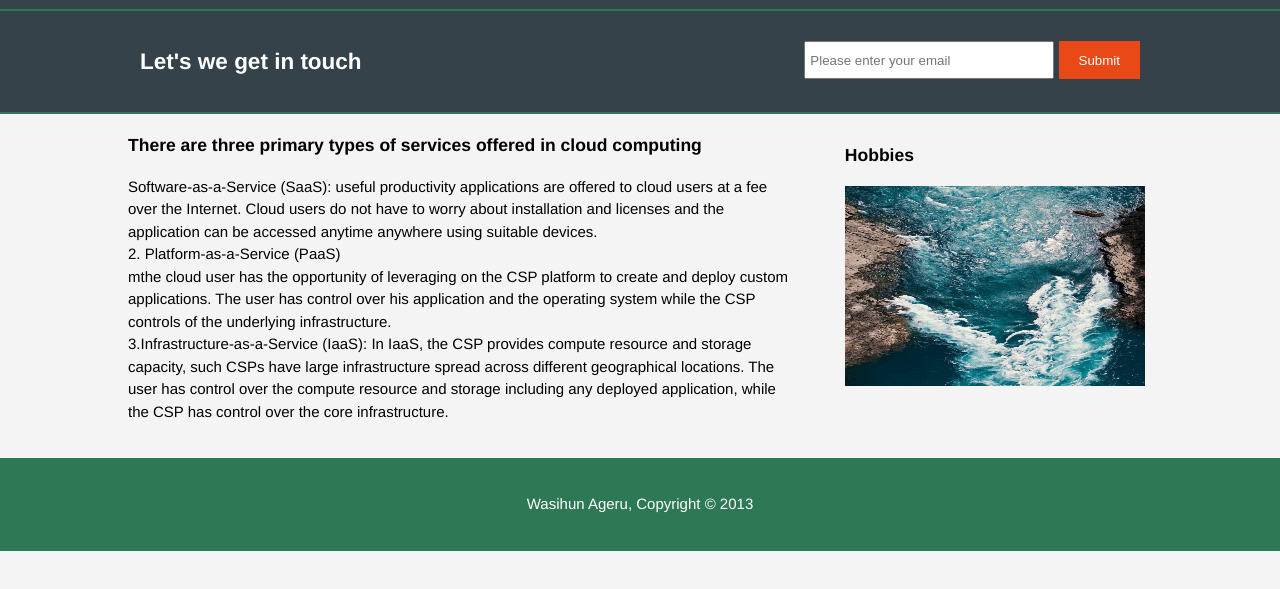
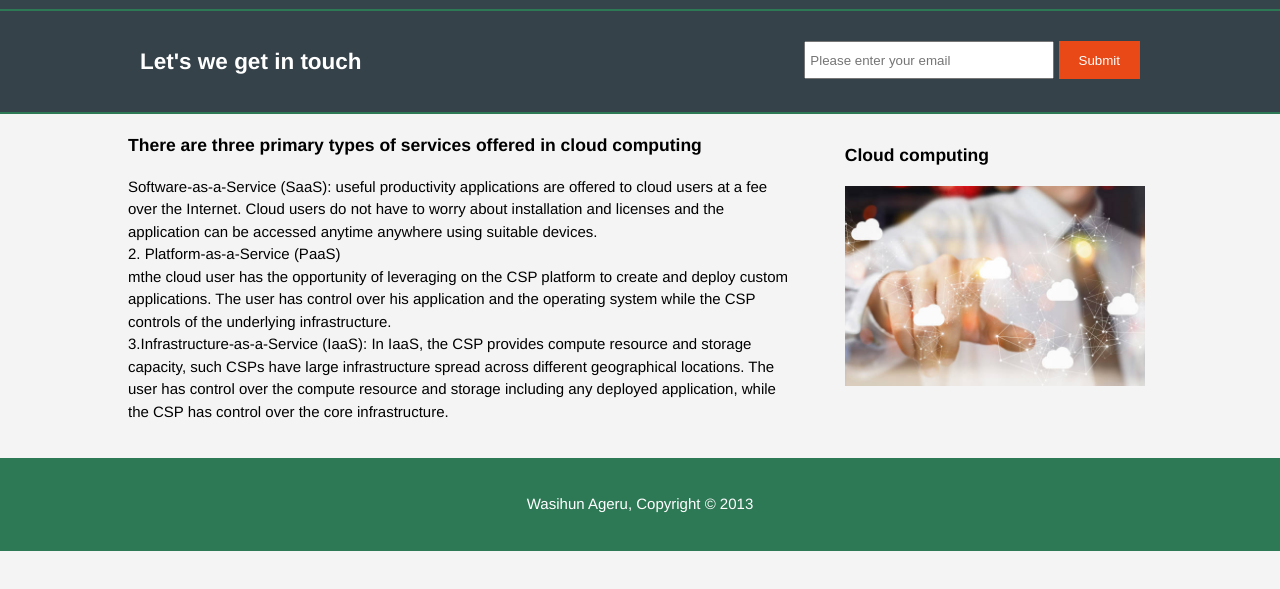
Before and after one commit to wasihun-code/MyWebsite, a plain HTML site: page Module 3.html in a window 1280 px wide. Shown: the part 93-682 px from the top of the page. Drawn offline with Linux system fonts and the light colour scheme.

Commit message:
I thought it was Final

```diff
--- a/Module 3.html
+++ b/Module 3.html
@@ -48,8 +48,8 @@
             </article>
 
         <aside id="Column2">
-            <h3> Hobbies </h3>
-            <img src="./AllImages/FirstImage.jpg"  height="200px" width="300px">
+            <h3> Cloud computing </h3>
+            <img src="./AllImages/CloudComputing.jpg"  height="200px" width="300px">
         </aside>
     </div>
     </section>
```
Also changed, not shown: AllImages/CloudComputing.jpg (added).
